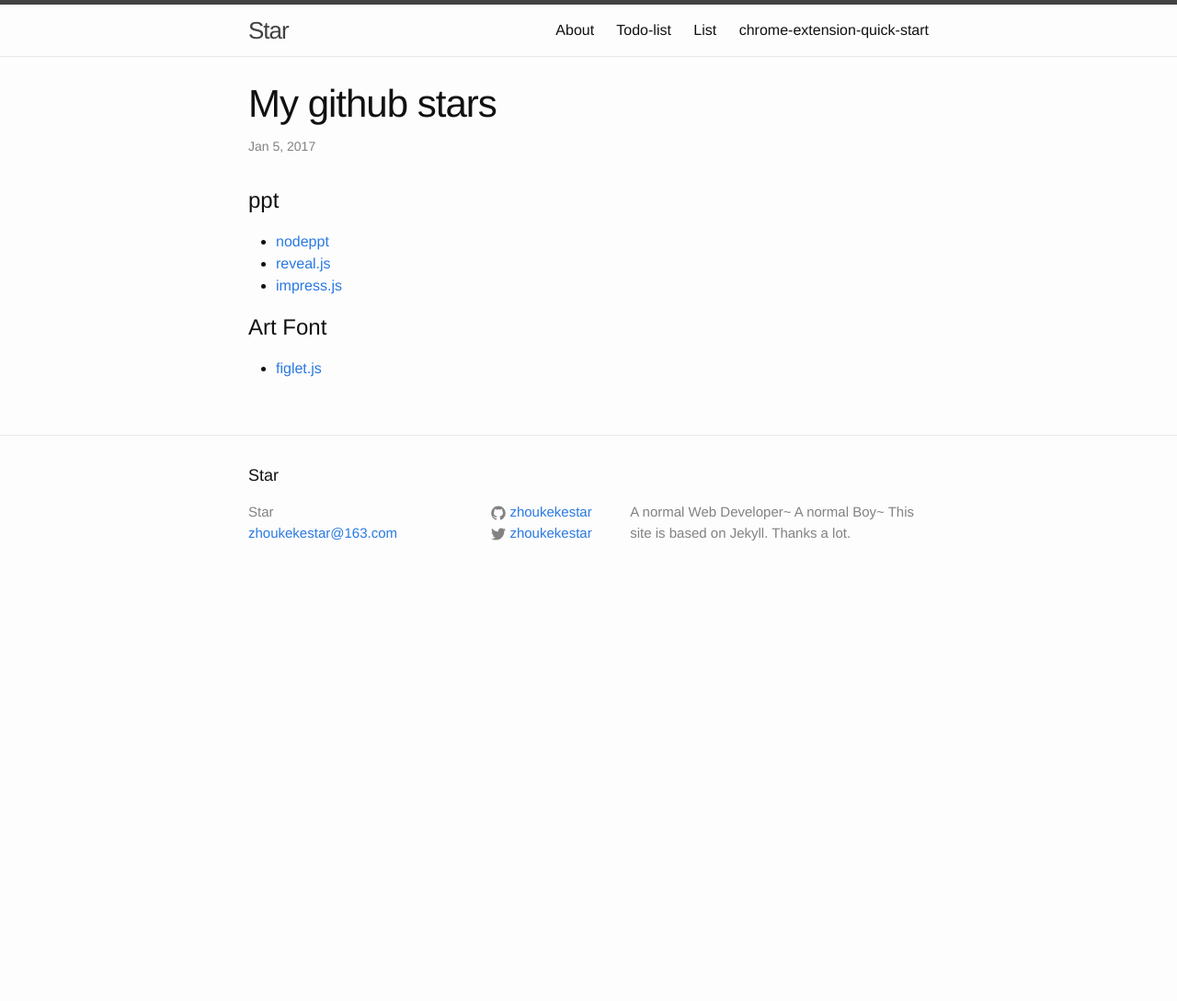
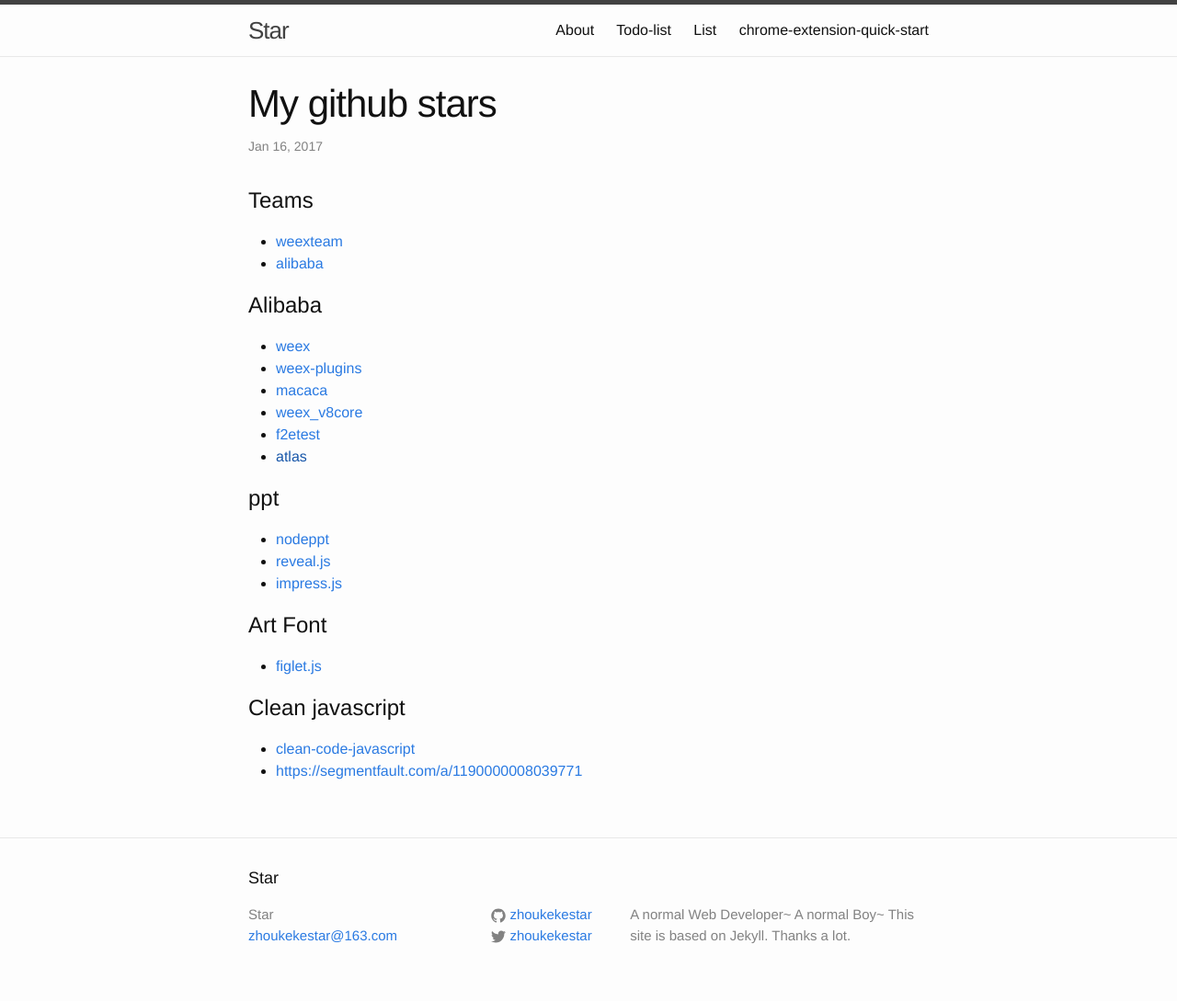
Before and after one commit to zhoukekestar/notes, a Jekyll site: the page built from _posts/2017-01-05-my-stars.md, in a window 1280 px wide. Shown: the whole page at 92% size. Built offline with Jekyll 4.4.1, drawn with Linux system fonts in a browser that asks for light colours; before the commit the page ends 900 px from its top, so only the background shows below that.

Commit message:
Updated stars

```diff
--- a/_posts/2017-01-05-my-stars.md
+++ b/_posts/2017-01-05-my-stars.md
@@ -1,9 +1,21 @@
 ---
 layout: post
 title:  "My github stars"
-date:   2017-01-05 16:59:00 +0800
+date:   2017-01-16 10:26:00 +0800
 categories: github stars
 ---
+
+# Teams
+* [weexteam](https://github.com/weexteam)
+* [alibaba](https://github.com/alibaba)
+
+# Alibaba
+* [weex](https://weex-project.io/)
+* [weex-plugins](https://github.com/weexteam/weex-plugins)
+* [macaca](https://macacajs.com/getting-started.html)
+* [weex_v8core](https://github.com/alibaba/weex_v8core)
+* [f2etest](https://github.com/alibaba/f2etest)
+* [atlas]()
 
 # ppt
 * [nodeppt](https://github.com/ksky521/nodePPT)
@@ -12,3 +24,7 @@ categories: github stars
 
 # Art Font
 * [figlet.js](https://github.com/patorjk/figlet.js)
+
+# Clean javascript
+* [clean-code-javascript](https://github.com/ryanmcdermott/clean-code-javascript)
+* [https://segmentfault.com/a/1190000008039771](https://segmentfault.com/a/1190000008039771)
```
